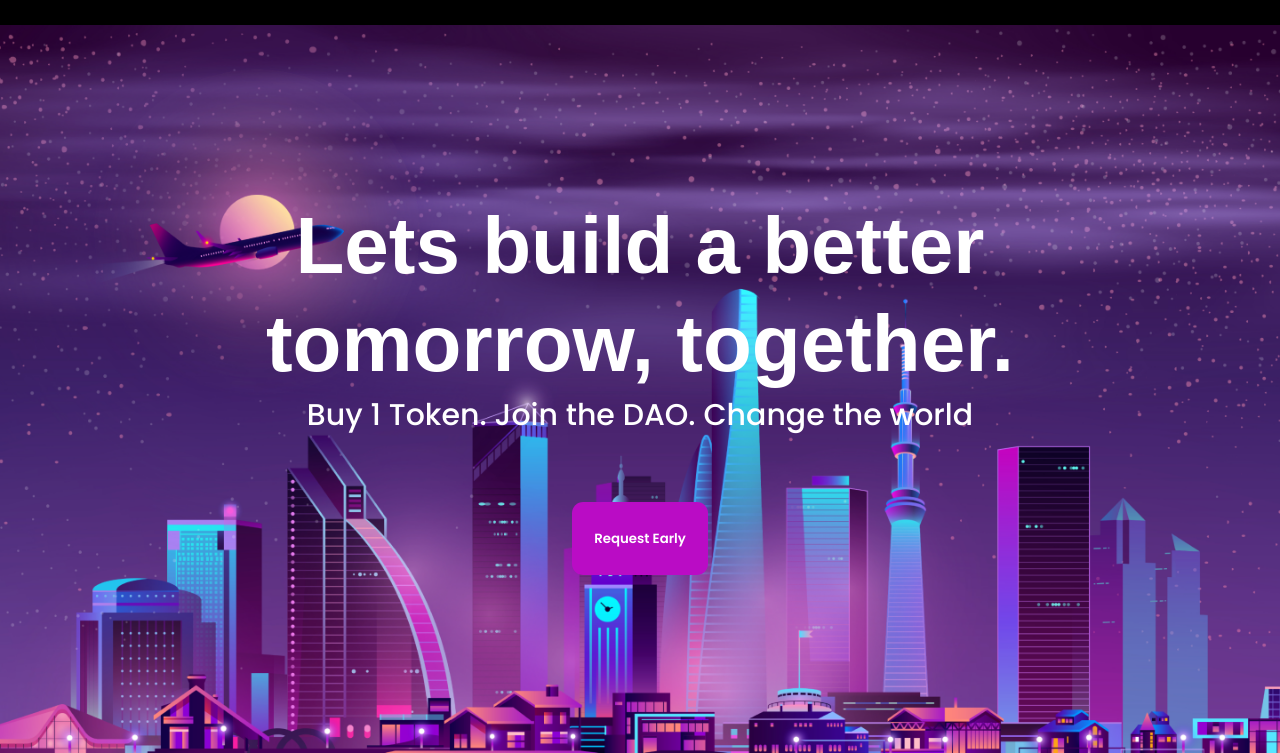
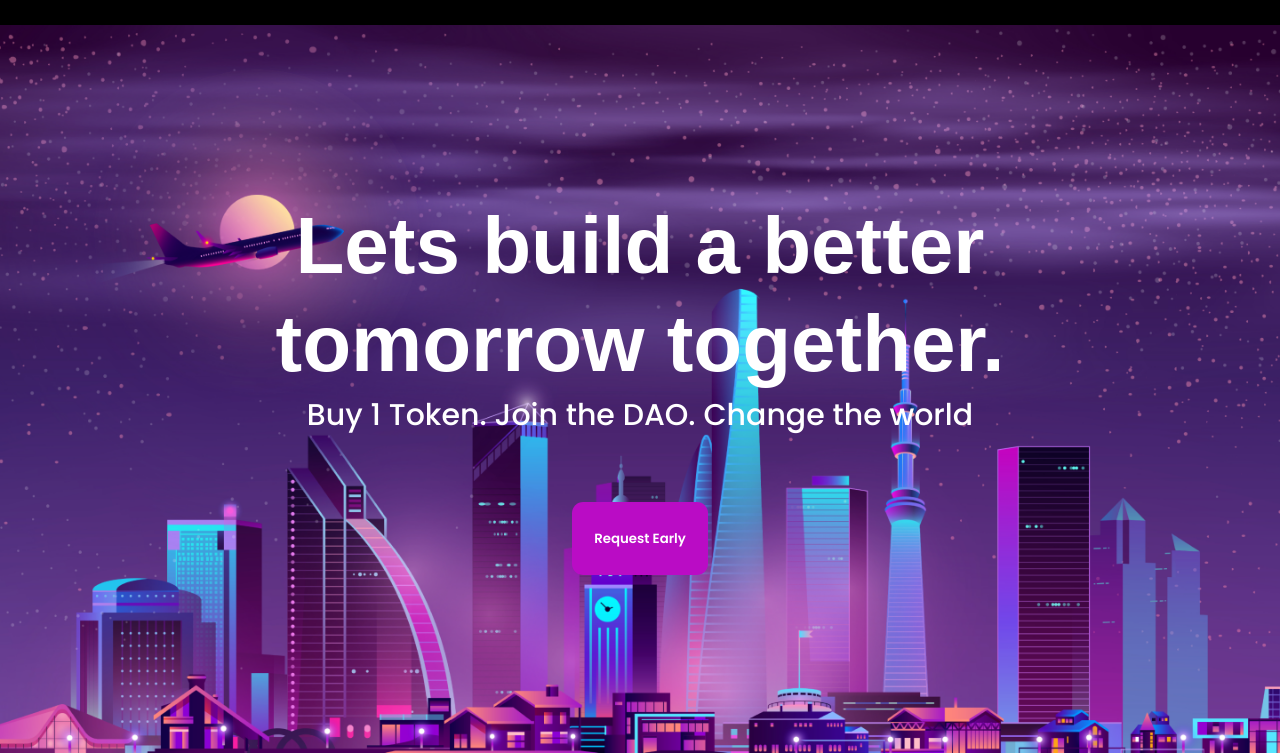
Before and after one commit to harshuu01/-HTML-CSS-PROJECT5, a plain HTML site: page index.html in a window 1280 px wide. Shown: the part 69-822 px from the top of the page. Drawn offline with Linux system fonts and the light colour scheme.

Commit message:
improve your sentence

```diff
--- a/index.html
+++ b/index.html
@@ -40,7 +40,7 @@
         <!-- Main section -->
         <section aria-label="main">
             <div class="main">
-                <h1 class="main-heading">Lets build a better tomorrow, together.</h1>
+                <h1 class="main-heading">Lets build a better tomorrow together.</h1>
                 <p class="main-discription"> Buy 1 Token. Join the DAO. Change the world</p>
                 <button class="button-large">Request Early</button>
             </div>
```
Also changed, not shown: style.css (line endings or trailing spaces).
